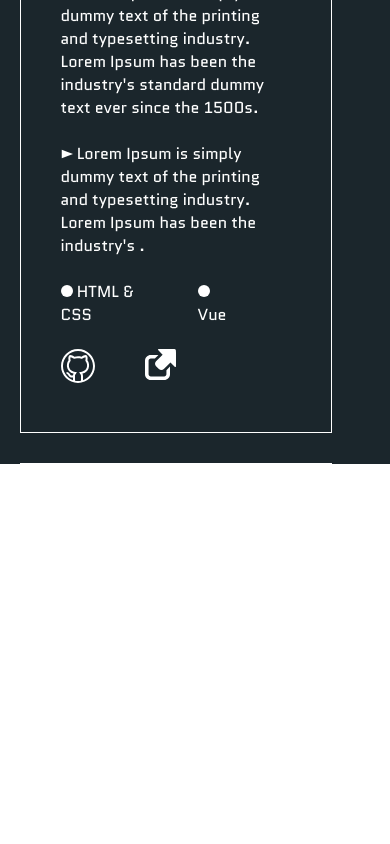
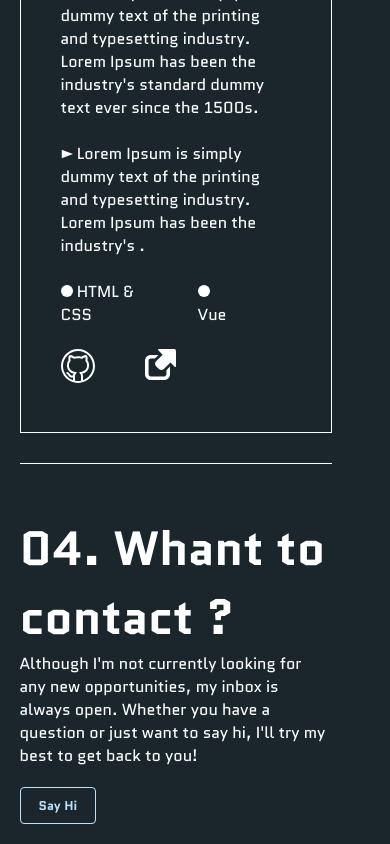
Before and after one commit to nikkkhilshinde/nikkkhilshinde.github.io, a Vue app: page / in a window 390 px wide. Shown: the part 3545-4389 px from the top of the page. Before the commit the page ends 4009 px from the top, so only its background shows below. Built offline with nearby package versions, Linux system fonts and the light colour scheme.

Commit message:
added contact me section

```diff
--- a/src/components/Content.vue
+++ b/src/components/Content.vue
@@ -4,6 +4,7 @@
     <about-section></about-section>
     <experience-section></experience-section>
     <projects-section></projects-section>
+    <contact-section></contact-section>
   </div>
 </template>
 
@@ -12,12 +13,15 @@ import Landing from "./Sections/Landing.vue";
 import About from "./Sections/About.vue";
 import Experience from "./Sections/Experience.vue";
 import Projects from "./Sections/Projects.vue";
+import Contact from "./Sections/Contact.vue";
+
 export default {
   components: {
     LandingSection: Landing,
     AboutSection: About,
     ExperienceSection: Experience,
     ProjectsSection: Projects,
+    ContactSection: Contact,
   },
 };
 </script>
--- /dev/null
+++ b/src/components/Sections/Contact.vue
@@ -0,0 +1,44 @@
+<template>
+  <div class="contact">
+    <h1>04. Whant to contact ?</h1>
+    <div class="text">
+      Although I'm not currently looking for any new opportunities, my inbox is
+      always open. Whether you have a question or just want to say hi, I'll try
+      my best to get back to you!
+    </div>
+    <button>Say Hi</button>
+  </div>
+</template>
+
+<style scoped>
+.contact {
+  /* border: 1px solid white; */
+  margin: 50px 15% 100px 5%;
+}
+.text {
+  width: 500px;
+}
+h1 {
+  font-size: 3rem;
+}
+button {
+  margin: 20px 0;
+  border: 1px solid var(--light-color);
+  background: none;
+  color: var(--light-color);
+  padding: 8px 18px;
+  border-radius: 4px;
+  font-size: 0.8rem;
+  font-weight: bold;
+}
+button:hover {
+  cursor: pointer;
+  color: var(--accent-color-light);
+  border-color: var(--accent-color-light);
+}
+@media screen and (max-width: 600px) {
+  .text {
+    width: 100%;
+  }
+}
+</style>
--- a/src/components/Sections/Projects.vue
+++ b/src/components/Sections/Projects.vue
@@ -220,7 +220,6 @@ export default {};
 
 <style scoped>
 .projects {
-  /* border: 1px solid white; */
   margin: 0 20% 0 5%;
   z-index: -1;
 }
@@ -233,11 +232,8 @@ h2 {
 }
 
 .projects > .item {
-  /* border: 1px solid white; */
-  /* height: 470px; */
   position: relative;
   margin: 30px 0;
-  /* overflow-y: hidden; */
 }
 .item > .visuals {
   position: absolute;
@@ -258,19 +254,12 @@ h2 {
   height: 100%;
   width: 100%;
   object-fit: cover;
-  /* filter: grayscale(1); */
   transition: all ease 0.5s;
 }
-.item > .visuals > img:hover {
-  /* filter: grayscale(0); */
-}
 .item > .box {
-  /* background-color: red; */
-  /* position: absolute; */
   z-index: 1;
   left: 0;
   border: 1px solid white;
-  /* height: 100%; */
   width: 50%;
   padding: 40px 15% 20px 40px;
 }
@@ -283,17 +272,9 @@ h2 {
 .list {
   display: flex;
   flex-direction: row;
-  /* list-style: none; */
 }
 .list > div {
   padding: 0 50px 0 0;
-}
-li::before {
-  /* content: "•"; */
-  /* color: red; */
-  display: inline-block;
-  width: 1em;
-  margin-left: -1em;
 }
 .blend {
   background-color: var(--accent-color-dark);
@@ -330,17 +311,12 @@ svg:hover path {
     width: 80%;
     padding-right: 17%;
   }
-  .item {
-    /* height: 400px;    */
-  }
+
   .item > .visuals {
-    /* display: none; */
     width: 35%;
     z-index: 0;
   }
-  .item > .visuals > img {
-    /* transform: rotate(90deg); */
-  }
+
   .item.invert > .box {
     padding: 40px 20px 20px 18%;
   }
@@ -361,9 +337,6 @@ svg:hover path {
   .visuals {
     display: none;
   }
-  .projects > .item {
-    /* height: 650px; */
-  }
 }
 @media screen and (max-width: 380px) {
 }
```
